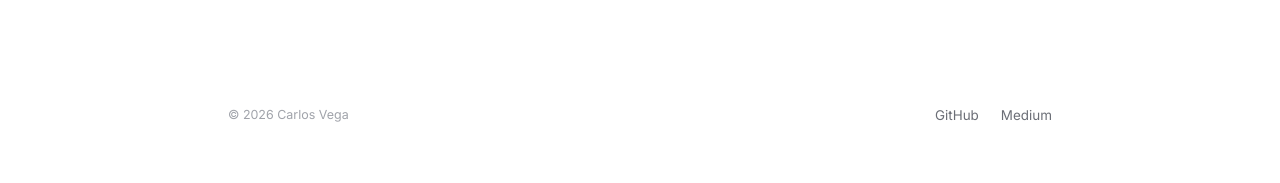
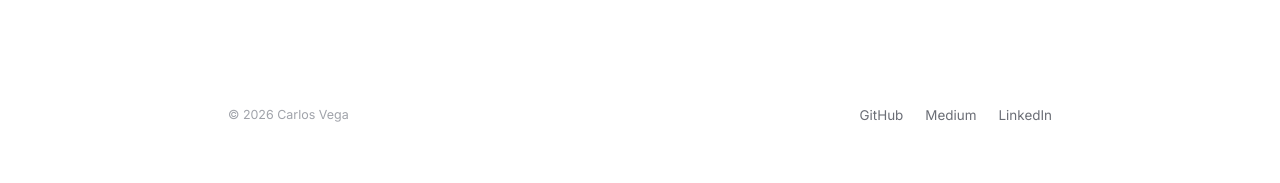
Before and after one commit to carlos-quant/carlos-quant.github.io, a Jekyll site: the page built from index.html, in a window 1280 px wide. Shown: the part 1801-1984 px from the top of the page. Built offline with Jekyll 4.4.1, drawn with Linux system fonts in a browser that asks for light colours.

Commit message:
Update footer.html

```diff
--- a/_includes/footer.html
+++ b/_includes/footer.html
@@ -4,6 +4,7 @@
     <div class="socials">
       <a class="social" href="https://github.com/{{ site.github_username }}" target="_blank" rel="noopener">GitHub</a>
       <a class="social" href="https://medium.com/@{{ site.medium_username }}" target="_blank" rel="noopener">Medium</a>
+      <a class="social" href="https://linkedin.com/in/carlos-vega-quant" target="_blank" rel="noopener">LinkedIn</a>
     </div>
   </div>
 </footer>
```
